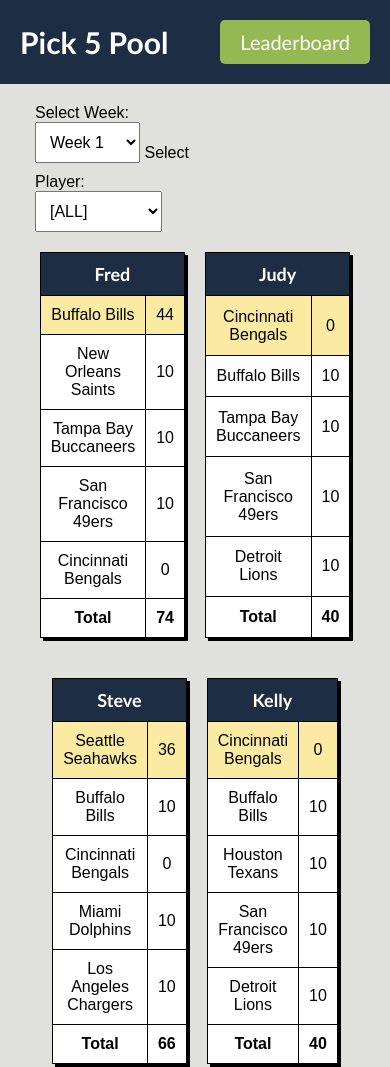
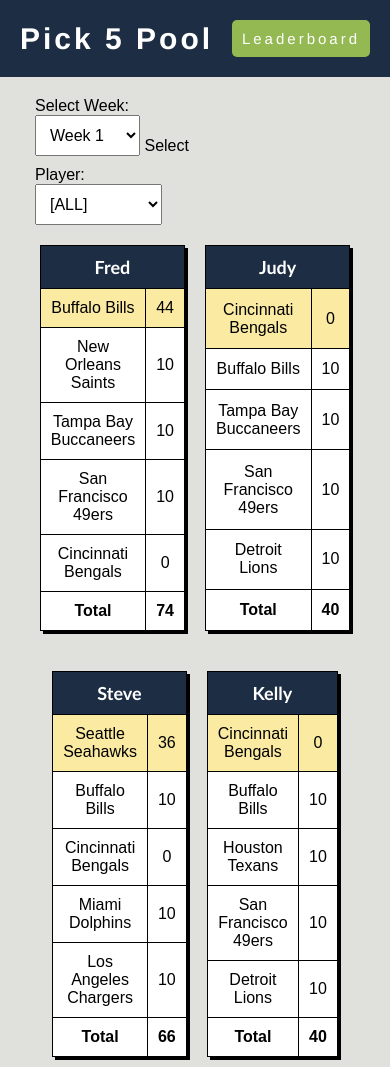
Before and after one commit to rseidl25/pick5pool, a plain HTML site: page index.html in a window 390 px wide. Shown: the top 1067 px of the page. Drawn offline with Linux system fonts and the light colour scheme.

Commit message:
finished ui

```diff
--- a/index.html
+++ b/index.html
@@ -19,11 +19,12 @@
             background-color: #1d2d44;
             color: white;
             padding: 20px 20px;
-            font-family: 'Gill Sans', 'Gill Sans MT', Calibri, 'Trebuchet MS', sans-serif;
+            font-family: 'Franklin Gothic Medium', 'Arial Narrow', Arial, sans-serif;
+            letter-spacing: 3px;
         }
         header h1 {
             margin: 0;
-            font-size: 30px;
+            font-size: 50px;
         }
         .leaderboard-button {
             padding: 10px 20px;
@@ -180,6 +181,20 @@
                 position: relative;
                 top: 10px;
                 left: 0px;
+            }
+            header h1 {
+                margin: 0;
+                font-size: 30px;
+            }
+            .leaderboard-button {
+                padding: 10px 10px;
+                background-color: #94b953;
+                color: white;
+                border: none;
+                border-radius: 5px;
+                cursor: pointer;
+                text-decoration: none;
+                font-size: 15px;
             }
         }
     </style>
```
Also changed, not shown: leaderboard.html (+18 -2 lines).
